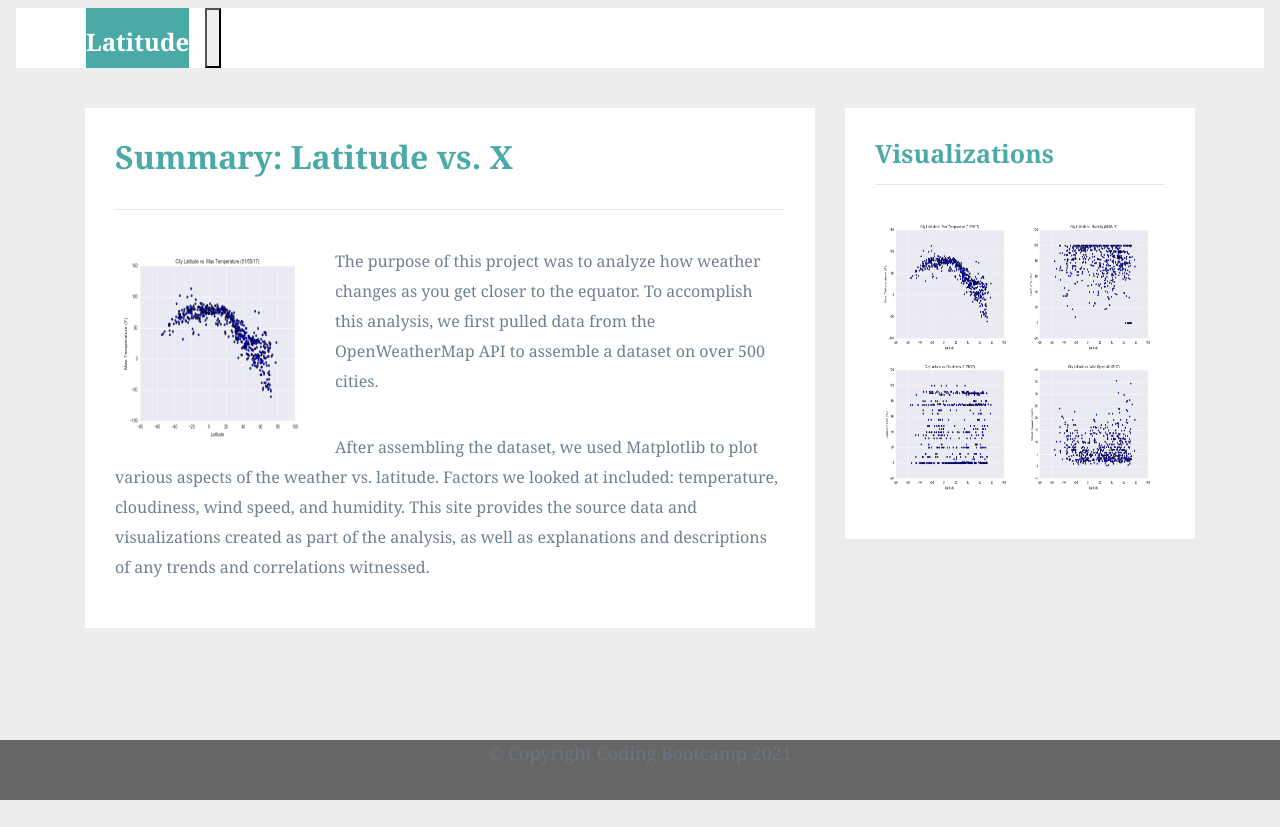
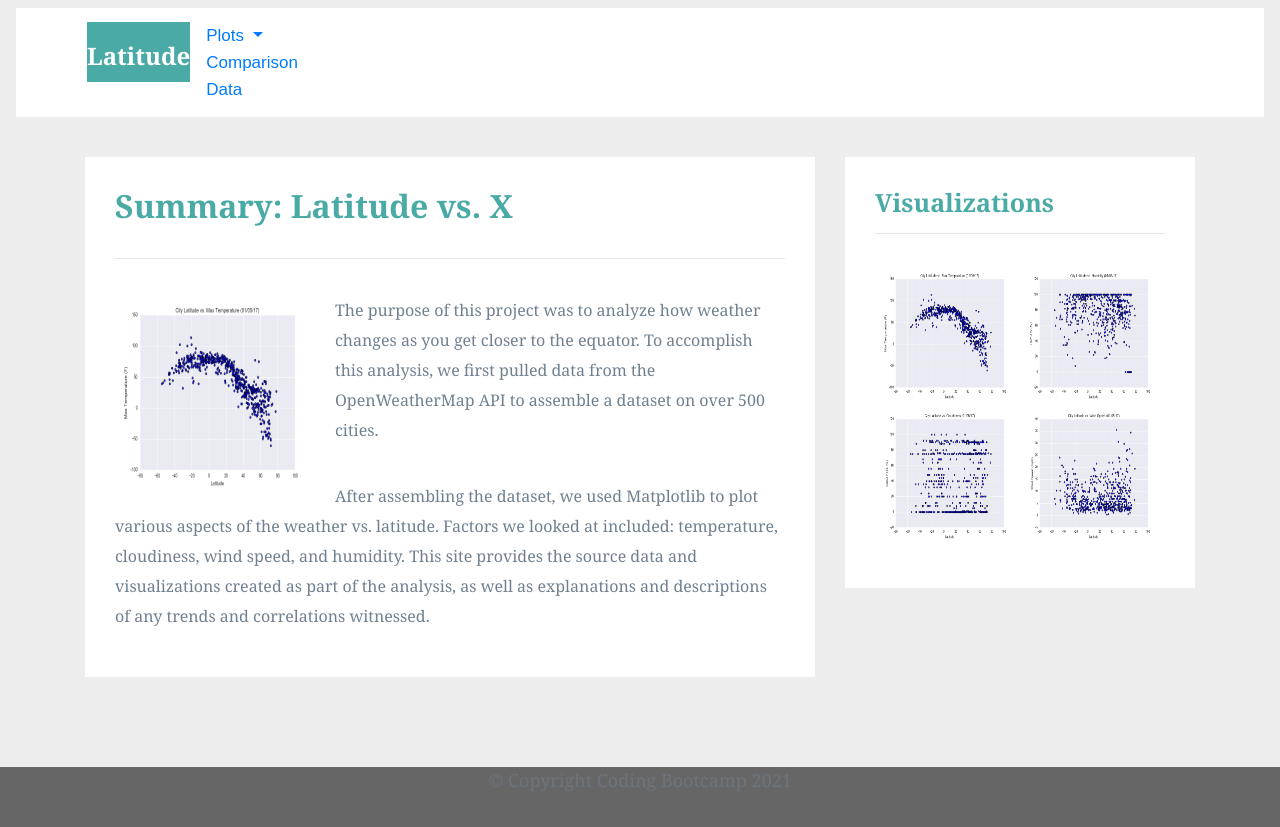
Before and after one commit to nadiarichards/web-design-challenge, a plain HTML site: page index.html in a window 1280 px wide. Before the commit the page ends 800 px from the top, so only its background shows below. Drawn offline with nearby package versions, Linux system fonts and the light colour scheme.

Commit message:
navbar alignmet and color

```diff
--- a/index.html
+++ b/index.html
@@ -49,20 +49,20 @@
     <div class="container-fluid navbar-custom">
       <!-- Brand and toggle get grouped for better mobile display -->
       <div class="row">
-        <ul class="nav"></ul>
+        <ul class="nav">
           <div class="navbar-header">
             <div class="col-xs-9 phone-nav">
-              <a class="navbar-brand" href="#" id="logo">Latitude</a>
+              <a class="navbar-brand" id="logo">Latitude</a>
             </div>
           </div>
-            <button type="button" class="navbar-toggle collapsed" data-toggle="collapse" data-target="#bs-example-navbar-collapse-1" aria-expanded="false">
+            <!-- <button type="button" class="navbar-toggle collapsed" data-toggle="collapse" data-target="#bs-example-navbar-collapse-1" aria-expanded="false">
               <span class="sr-only">Toggle Navigation</span>
               <span class="icon-bar"></span>
               <span class="icon-bar"></span>
               <span class="icon-bar"></span>
-            </button>
-      <div class="collapse navbar-collapse" id="bs-example-navbar-collapse-1">
-        <ul class="nav navbar-nav navbar-right navbar-right-custom">
+            </button> -->
+        <!-- <div class="collapse navbar-collapse" id="bs-example-navbar-collapse-1"> -->
+          <ul class="nav-item navbar-nav navbar-right">
             <li class="dropdown">
               <a href="#" class="dropdown-toggle" data-toggle="dropdown" role="button" aria-haspopup="true" aria-expanded="false">Plots <span class="caret"></span></a>
               <ul class="dropdown-menu">
@@ -72,11 +72,11 @@
                 <li><a href="wind_speed.html">vs. Wind Speed</a></li>
               </ul>
             </li>
-        <li><a href="comparison.html">Comparison</a></li>
-        <li><a href="data.html">Data</a></li>
+            <li><a class="nav-item" href="comparison.html">Comparison</a></li>
+            <li><a class="nav-item" href="data.html">Data</a></li>
           </ul>
         </ul>
-      </div>
+        <!-- </div> -->
       </div>
     </div>
   </nav>
--- a/style.css
+++ b/style.css
@@ -25,16 +25,28 @@ body {
 
 .navbar-custom {
   background-color: #fff;
+  float: left;
+  font-family: Arial;
+  font-weight: lighter;
+  padding: 14px 16px;
+  text-decoration: none;
+  font-size: 17px;
+  color: rgb(156, 151, 151);
 }
 
-.navbar-right-custom {
+/* .navbar-right-custom {
   /* Box-model */
-  padding-top: 6px;
-  padding-right: 20px;
+  /* padding-top: 6px;
+  padding-right: 20px; */
   /* Typography */
-  font-family: Arial;
-  font-weight: lighter;
-}
+  /* font-family: Arial;
+  font-weight: lighter; */
+/* } */
+
+.nav-item {
+  display: inline;
+  float: left;
+   }
 
 #logo {
   /* Box-model */
```
Lines whose indentation alone changed are shown as unchanged.
